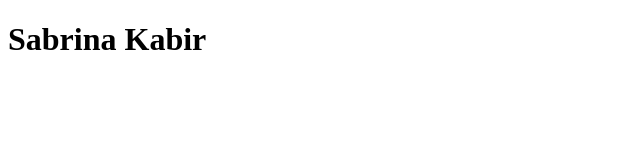
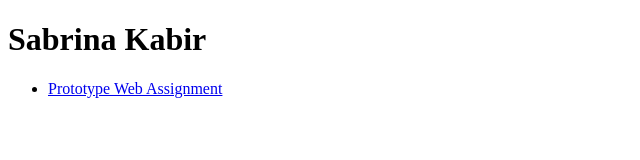
Before and after one commit to sabrina200424/ifsc-1310, a plain HTML site: page index.html in a window 1280 px wide. Shown: the whole page, without its empty margins (0-640 px from the left). Drawn offline with Linux system fonts and the light colour scheme.

Commit message:
Added Prototype Directory

```diff
--- a/index.html
+++ b/index.html
@@ -12,5 +12,12 @@
 
 <body>
   <h1>Sabrina Kabir</h1>
+  <nav>
+   <ul>
+    <li>
+      <a href="prototype/index.html">Prototype Web Assignment</a>
+    </li>
+   </ul>
+  </nav>
 </body>
 </html>
```
Also changed, not shown: prototype/index.html (+15 -0 lines).
